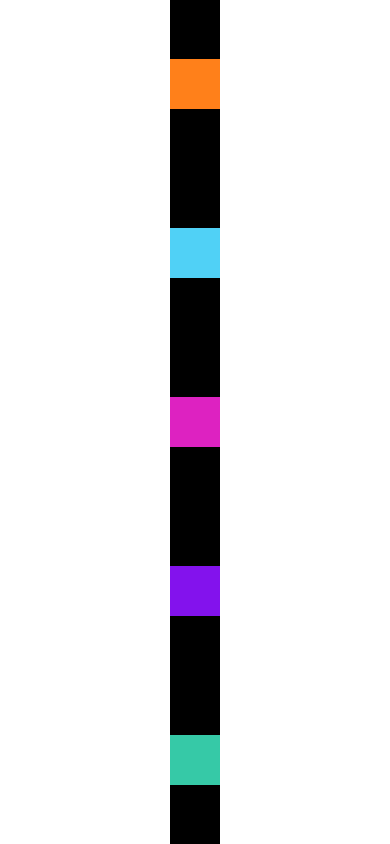
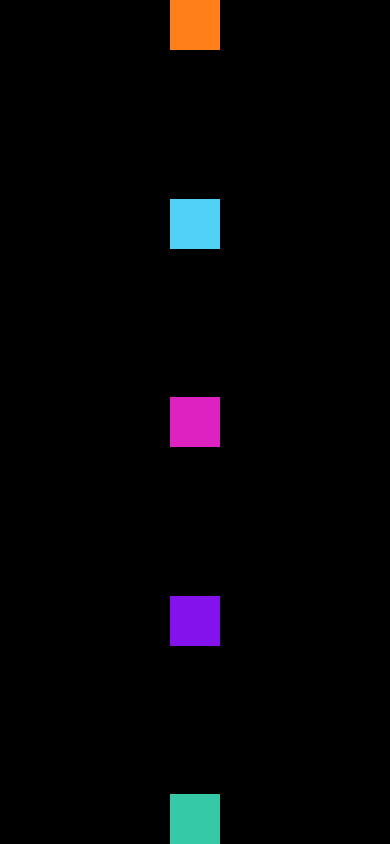
Before and after one commit to Railson25/react-native-exercicios, a React Native app in the folder exercicios/: screen / in a window 390 px wide. Built offline with nearby package versions, Linux system fonts and the light colour scheme.

Commit message:
FlexBox 2

```diff
--- a/exercicios/src/App.js
+++ b/exercicios/src/App.js
@@ -1,6 +1,7 @@
 import React from 'react'
 import { StyleSheet, SafeAreaView } from 'react-native'
-import FlexboxV1 from './components/layout/FlexboxV1'
+// import FlexboxV1 from './components/layout/FlexboxV1'
+import FlexboxV2 from './components/layout/FlexboxV2'
 
 
 // import ListaProdutos from './components/produtos/ListaProdutos'
@@ -25,8 +26,9 @@
 
 export default () => (
     <SafeAreaView style={style.App}>
+        <FlexboxV2 />
+        {/* <Botao />
         <FlexboxV1 />
-        {/* <Botao />
         <DigiteSeuNome />
         <ListaProdutosV2 />
         <ListaProdutos />
--- /dev/null
+++ b/exercicios/src/components/layout/FlexboxV2.js
@@ -0,0 +1,29 @@
+import React from 'react'
+import { View, StyleSheet } from 'react-native'
+
+import Quadrado from './Quadrado'
+
+export default props => {
+    return (
+        <View style={style.FlexV2}>
+            <Quadrado cor='#ff801a' />
+            <Quadrado cor='#50d1f6' />
+            <Quadrado cor='#dd22c1' />
+            <Quadrado cor='#8312ed' />
+            <Quadrado cor='#36c9a7' />
+        </View>
+    )
+}
+
+const style =  StyleSheet.create({
+    FlexV2: {
+        flex: 1,
+        width: '100%',
+        alignItems: "flex-end",
+        alignItems: "flex-start",
+        alignItems: "stretch",
+        alignItems: "center",
+        backgroundColor: '#000',
+        justifyContent: "space-between",
+    }
+})
```
